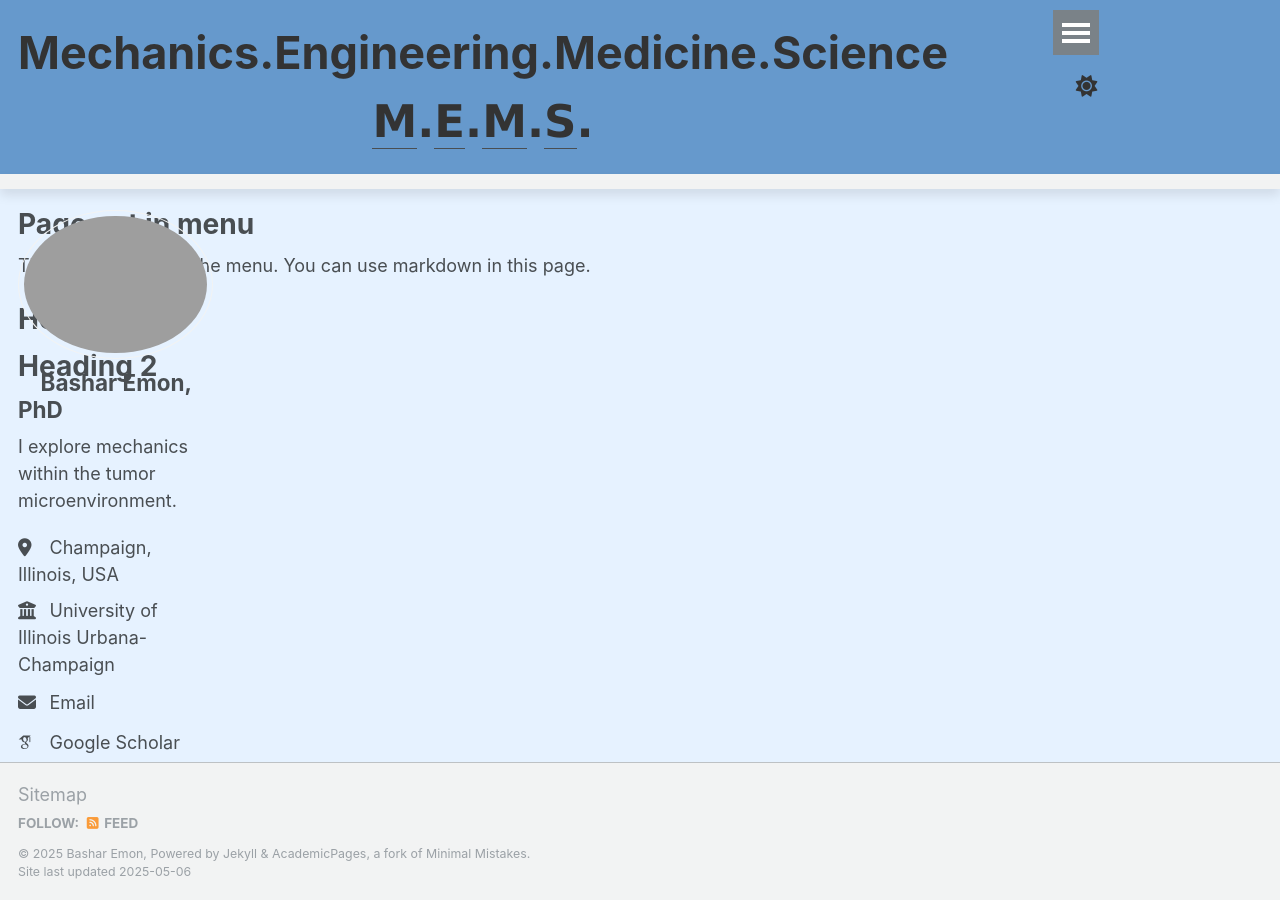
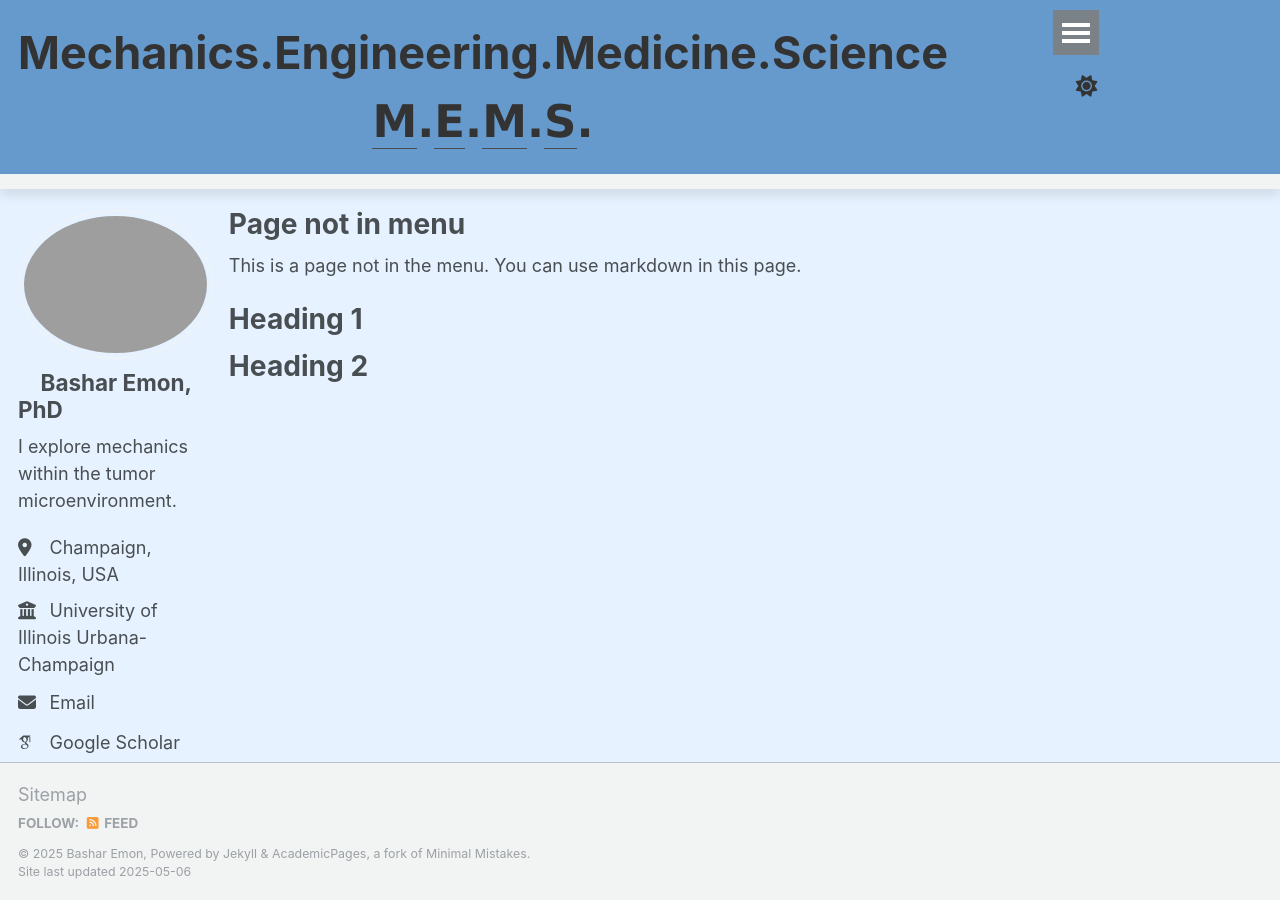
Before and after one commit to BasharEmon/BasharEmon.github.io, a Jekyll site: the page built from _pages/non-menu-page.md, in a window 1280 px wide. Built offline with Jekyll 4.4.1, drawn with Linux system fonts in a browser that asks for light colours; some web fonts are replaced.

Commit message:
Update _page.scss

```diff
--- a/_sass/layout/_page.scss
+++ b/_sass/layout/_page.scss
@@ -18,7 +18,7 @@
 }
 
 .page {
-  @include breakpoint(x-$large) {
+  @include breakpoint($large) {
     @include span(10 of 12 last);
     //@include prefix(.5 of 12);
     //@include suffix(.5 of 12);
```
